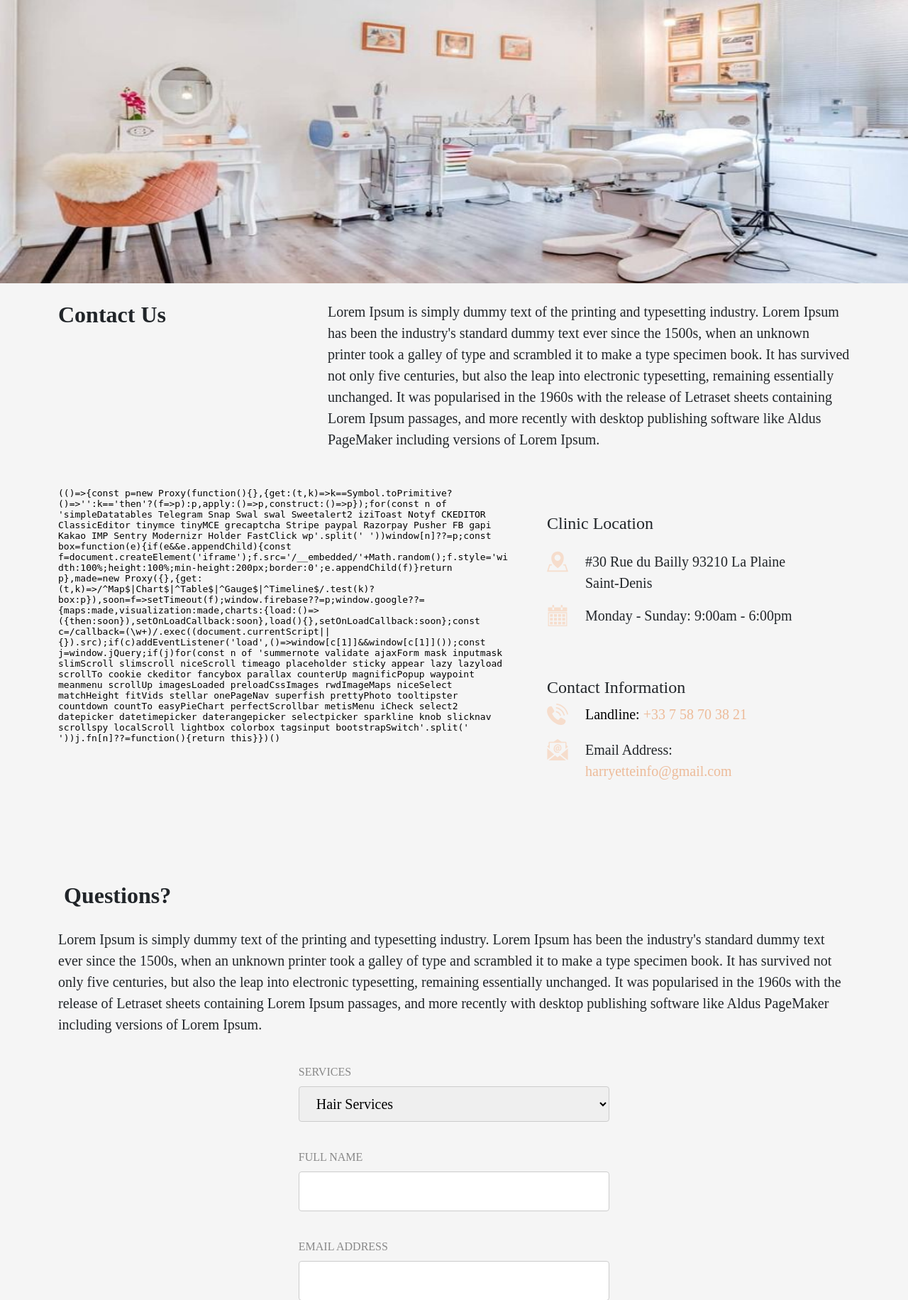
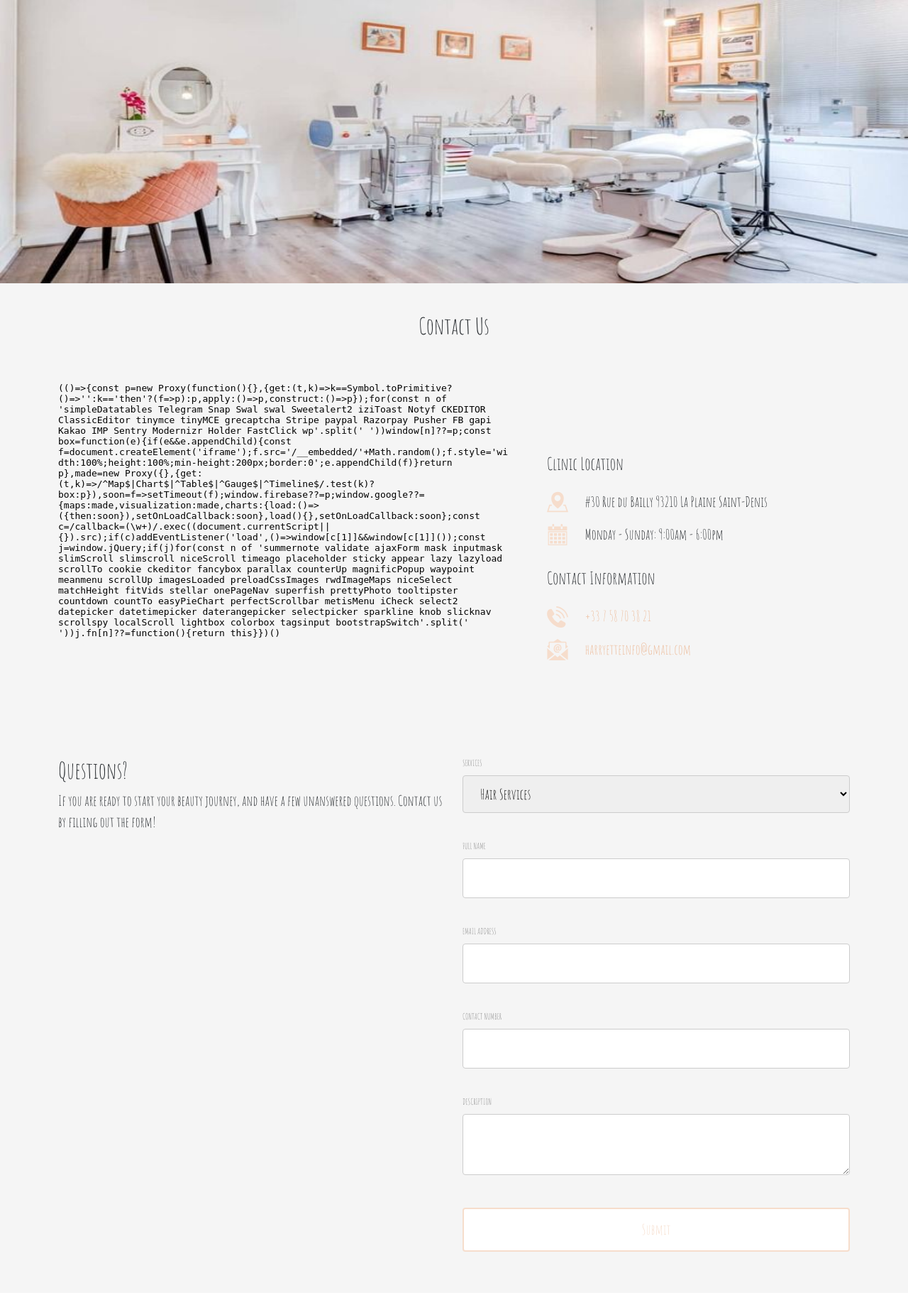
Before and after one commit to HarryetteSalonParis/harryettesalon, a PHP site: page /contact.php in a window 1280 px wide. Shown: the part 101-1932 px from the top of the page at 71% size. Run offline with PHP 8.4, Linux system fonts and the light colour scheme; some libraries are stand-ins or nearby versions.

Commit message:
Issue Fix 06-10-2022

```diff
--- a/contact.php
+++ b/contact.php
@@ -4,9 +4,44 @@
 <?php include('partialpages/header.php') ?>
 
         <style>
+                @media screen and (max-width: 576px) {
+
+                        .contact-details-image{
+                                height: 200px;
+                        }
+
+                        .clinic-info-details{
+                                font-size: 16px;
+                        }
+
+                        .col-sm-2{
+                                padding: 0px;
+                        }
+
+                        .col-sm-10{
+                                padding: 0px;
+                        }
+
+                        .clinic-info-details div img{
+                                width: 25px;
+                                height: 25px;
+                        }
+                }
+
+                @media screen and (min-width: 576px){
+                        .contact-details-image{
+                                height: 400px;
+                        }
+
+                        .clinic-info-details div img{
+                                width: 30px;
+                                height: 30px;
+                        }
+                }
+
                 .contact-page-wrapper{
                         background: #F5F5F5;
-                font-family: 'Playfair Display', serif;
+                        font-family: 'Amatic SC';
                         font-size: 20px;
                 }
 
@@ -46,39 +81,25 @@
                         outline: none !important;
                 }
 
-        .input-form-wrapper {
-                border-radius: 5px;
-                padding: 20px;
-        }
-
                 .input-form{
                         padding-bottom: 30px;
                 }
 
-        h2{
-                font-weight: bold;
+                label{
+                        font-size: 12px;
+                        color: #888;
                 }
 
-        label{
-                font-size: 16px;
-                color: #888;
-        }
         </style>
             <!-- Menu Content Section Starts-->
         <div class="contact-page-wrapper">
                 <div class="col-sm-12" style="padding-left: 0px; padding-right: 0px; padding-top: 100px; padding-bottom: 25px;">
-                        <img src="./images/Clinic Image 2.jpg" class="img-responsive" style="width: 100%; height: 400px">
+                        <img src="./images/Clinic Image 2.jpg" class="img-responsive contact-details-image" style="width: 100%;">
                 </div>
 
-                <div class="container">
-                        <div class="row">
-                                <div class="col-sm-4">
+                <div class="container py-3">
+                        <div class="col-sm-12 text-center">
                                 <h2>Contact Us</h2>
-                                </div>
-                                <div class="col-sm-8">
-                                        <p>
-                                        Lorem Ipsum is simply dummy text of the printing and typesetting industry. Lorem Ipsum has been the industry's standard dummy text ever since the 1500s, when an unknown printer took a galley of type and scrambled it to make a type specimen book. It has survived not only five centuries, but also the leap into electronic typesetting, remaining essentially unchanged. It was popularised in the 1960s with the release of Letraset sheets containing Lorem Ipsum passages, and more recently with desktop publishing software like Aldus PageMaker including versions of Lorem Ipsum.                                                </p>
-                                </div>
                         </div>
                 </div>
 
@@ -110,51 +131,38 @@
                                                 </div>
                                         </div>
                                 </div>
-                                <div class="col-sm-5 align-self-center">
+                                <div class="col-sm-5 align-self-center py-3">
                                         <div class="container">
-                                                <div class="py-4">
+                                                <div class="clinic-info-details py-4">
                                                         <h4>Clinic Location</h4>
-                                                        <div class="row mt-4">
-                                                                <div class="col-sm-2" style="width: fit-content">
-                                                                        <img src="./images/address-location-icon.svg" width="30px" height="30px">
+                                                        <div class="col-sm-12 py-3 ">
+                                                                <img class="d-inline" src="./images/address-location-icon.svg">
+
+                                                                <p class="d-inline" style="padding-left: 5%">#30 Rue du Bailly 93210 La Plaine Saint-Denis</p>
                                                         </div>
-                                                                <div class="col-sm-10">
-                                                                        <p>#30 Rue du Bailly 93210 La Plaine Saint-Denis</p>
-                                                                </div>
-                                                        </div>
-                                                        <div class="row mb-2">
-                                                                <div class="col-sm-2" style="width: fit-content">
-                                                                        <img src="./images/calendar-icon.svg" width="30px" height="30px">
-                                                                </div>
-                                                                <div class="col-sm-10">
-                                                                        <p>Monday - Sunday: 9:00am - 6:00pm</p>
-                                                                </div>
+                                                        <div class="col-sm-12">
+                                                                <img class="d-inline" src="./images/calendar-icon.svg" >
+
+                                                                <p class="d-inline" style="padding-left: 5%">Monday - Sunday: 9:00am - 6:00pm</p>
                                                         </div>
                                                 </div>
                                         </div>
 
                                         <div class="container align-self-end">
-                                                <div class="py-4">
+                                                <div class="clinic-info-details py-2">
                                                         <h4>Contact Information</h4>
-                                                        <div class="row mb-1">
-                                                                <div class="col-sm-2" style="width: fit-content">
-                                                                        <img src="./images/phone-ringing-icon.svg" width="30px" height="30px">
-                                                                </div>
-                                                                <div class="col-sm-10">
-                                                                        <div class="phoneLink">
-                                                                                <p class="call-button" style="color:black">Landline:
+                                                        <div class="col-sm-12 py-3 ">
+                                                                <img class="d-inline" src="./images/phone-ringing-icon.svg">
+
+                                                                <p class="d-inline call-button" style="color:black; padding-left: 5%">
                                                                         <a href="tel:+33758703821" onclick="ga('send', 'event', { eventCategory: 'Contact', eventAction: 'Call', eventLabel: 'Mobile Button'});" style="color:#EDBB99; text-decoration: none"> +33 7 58 70 38 21</a>
                                                                 </p>
                                                         </div>
-                                                                </div>
-                                                        </div>
-                                                        <div class="row mb-2">
-                                                                <div class="col-sm-2" style="width: fit-content">
-                                                                        <img src="./images/email-address-icon.svg" width="30px" height="30px">
-                                                                </div>
-                                                                <div class="col-sm-10">
-                                                                        <p>Email Address: <a href="#questionsPage" style="color:#EDBB99; text-decoration: none">harryetteinfo@gmail.com</a></p>
-                                                                </div>
+
+                                                        <div class="col-sm-12">
+                                                                <img src="./images/email-address-icon.svg">
+
+                                                                <p class="d-inline" style="padding-left: 5%"><a href="#questionsPage" style="color:#EDBB99; text-decoration: none">harryetteinfo@gmail.com</a></p>
                                                         </div>
                                                 </div>
                                         </div>
@@ -162,22 +170,17 @@
                         </div>
                 </div>
                 <div class="questions-wrapper" id="questionsPage">
-                        <div class="py-4">
-                                <div class="container ">
+                        <div class="container pt-3">
                                 <div class="row">
-                                                <div class="input-form-wrapper">
+                                        <div class="col-sm-6 ">
                                                 <h2>Questions?</h2>
+
+                                                <p>
+                                                If you are ready to start your beauty journey, and have a few unanswered questions. Contact us by filling out the form!
+                                                </p>
                                         </div>
-                                                <div>
-                                                        <p>Lorem Ipsum is simply dummy text of the printing and typesetting industry. Lorem Ipsum has been the industry's standard dummy text ever since the 1500s, when an unknown printer took a galley of type and scrambled it to make a type specimen book. It has survived not only five centuries, but also the leap into electronic typesetting, remaining essentially unchanged. It was popularised in the 1960s with the release of Letraset sheets containing Lorem Ipsum passages, and more recently with desktop publishing software like Aldus PageMaker including versions of Lorem Ipsum.</p>
 
-                                                </div>
-                                        </div>
-                                </div>
-                        </div>
-                        <div class="container d-flex justify-content-center">
-                                <div class="row">
-                                        <div class="col-sm-12">
+                                        <div class="col-sm-6">
                                                 <form class="questionForm" action="" method="post">
                                                         <div class="input-form">
                                                                 <label for="selectServices">SERVICES</label>
--- a/partialpages/footer.php
+++ b/partialpages/footer.php
@@ -3,7 +3,8 @@
             @media screen and (max-width: 576px) {
                 .footer-details{
                     font-size: 18px;
-                    font-family: 'Playfair Display', serif;
+                    font-family: 'Amatic SC';
+                    font-weight: bold;
                     padding-top: 1.5rem!important;
                     padding-bottom: 1.5rem!important;
                 }
@@ -16,8 +17,9 @@
             @media screen and (min-width: 576px) {
 
                 .footer-details{
-                    font-size: 24px;
-                    font-family: 'Playfair Display', serif;
+                    font-size: 30px;
+                    font-weight: bold;
+                    font-family: 'Amatic SC';
                     padding-top: 2.5rem!important;
                 }
             }
--- a/partialpages/header.php
+++ b/partialpages/header.php
@@ -12,6 +12,7 @@
             href="https://cdnjs.cloudflare.com/ajax/libs/OwlCarousel2/2.3.4/assets/owl.theme.default.min.css"
             integrity="sha512-sMXtMNL1zRzolHYKEujM2AqCLUR9F2C4/05cdbxjjLSRvMQIciEPCQZo++nk7go3BtSuK9kfa/s+a4f4i5pLkw=="
             crossorigin="anonymous" />
+        <link rel="stylesheet" href="https://fonts.googleapis.com/css?family=Amatic SC">
 
 
 
@@ -137,3 +138,4 @@
                 </div>
             </div>
         </header>
+        <body>
```
Also changed, not shown: hair-service-selection.php (+9 -8 lines), index.php (+15 -10 lines). Lines whose indentation alone changed are shown as unchanged.
